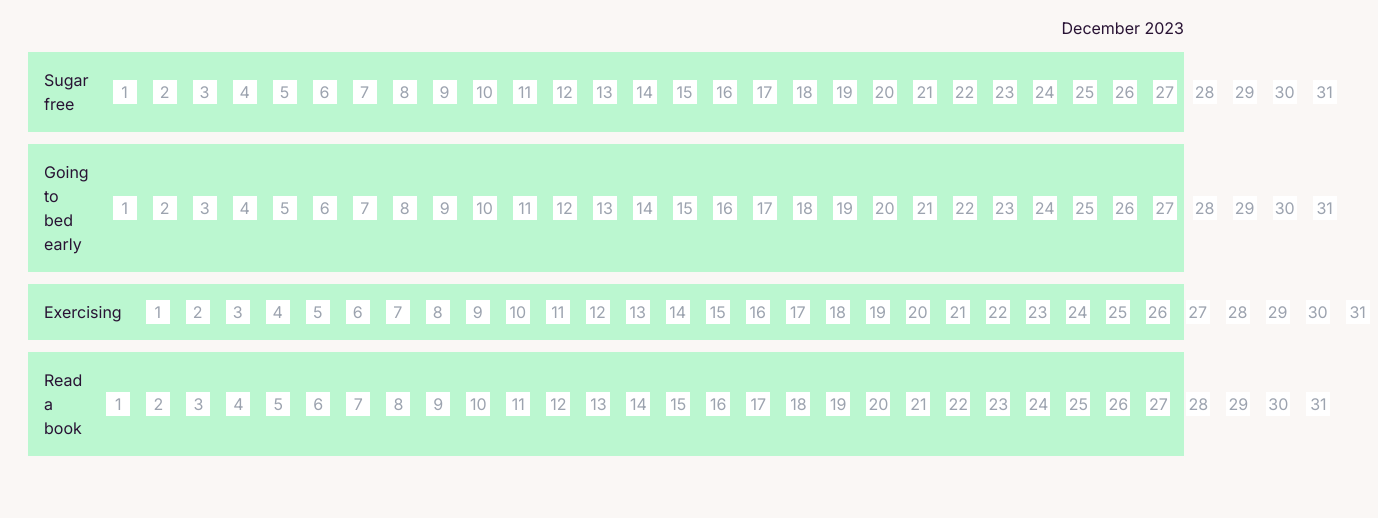
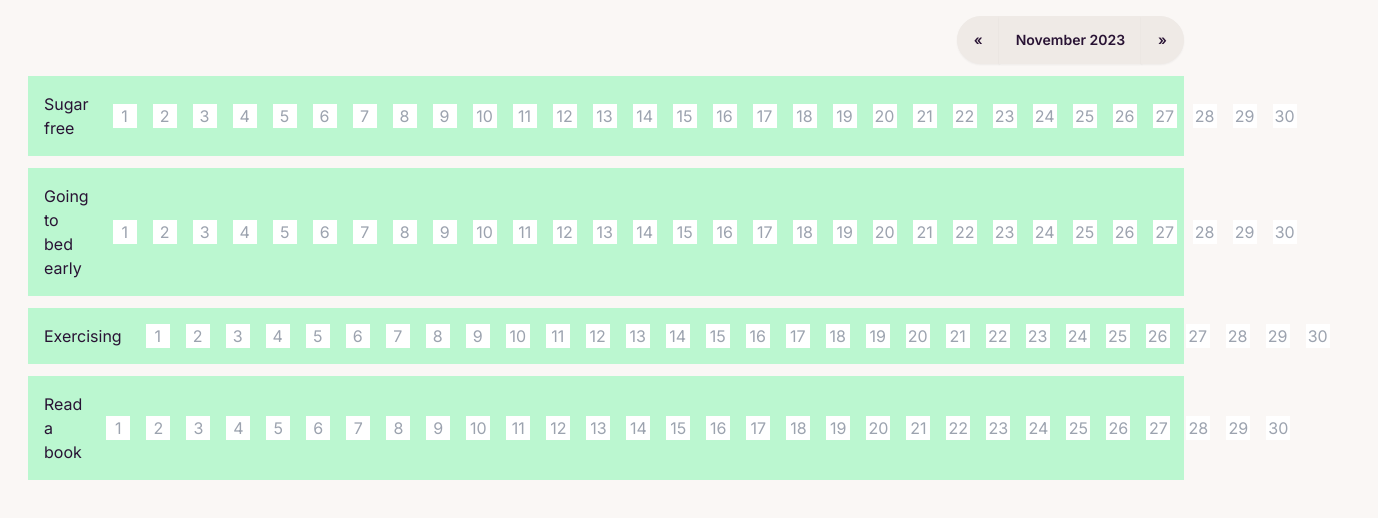
Before and after one commit to baradev/my-habit-tracker, a Next.js app: page / in a window 1280 px wide. Shown: the top 518 px of the page, 1378 px wide, since content can reach past the window. Built offline with nearby package versions, Linux system fonts and the light colour scheme.

Commit message:
buttons, months changing

```diff
--- a/app/page.tsx
+++ b/app/page.tsx
@@ -1,3 +1,5 @@
+"use client";
+import React, { useState } from "react";
 import HabitLine from "./HabitLine";
 import dayjs from "dayjs";
 
@@ -12,8 +14,15 @@ interface HabitData {
   Habits: Habit[];
 }
 
-const monthYear = dayjs("2023-12-12").format("MMMM YYYY");
-const daysInMonth = dayjs(monthYear, "MMMM YYYY").daysInMonth();
+export default function Home() {
+  const [currentMonth, setCurrentMonth] = useState(dayjs());
+
+  const changeMonth = (increment: number) => {
+    setCurrentMonth(currentMonth.add(increment, "month"));
+  };
+
+  const monthYear = currentMonth.format("MMMM YYYY");
+  const daysInMonth = currentMonth.daysInMonth();
 
   const habitData: HabitData = {
     Habits: [
@@ -44,12 +53,19 @@ const habitData: HabitData = {
     ],
   };
 
-export default function Home() {
   return (
     <main>
       <div>
-        <div className="flex flex-row-reverse mr-20">
-          <h2>{monthYear}</h2>
+        <div className="flex flex-row-reverse">
+          <div className="join flex mr-20">
+            <button className="join-item btn" onClick={() => changeMonth(-1)}>
+              «
+            </button>
+            <button className="join-item btn">{monthYear}</button>
+            <button className="join-item btn" onClick={() => changeMonth(1)}>
+              »
+            </button>
+          </div>
         </div>
         {habitData.Habits.map((habit: Habit) => (
           <HabitLine key={habit.id} habit={habit} />
```
Lines whose indentation alone changed are shown as unchanged.
